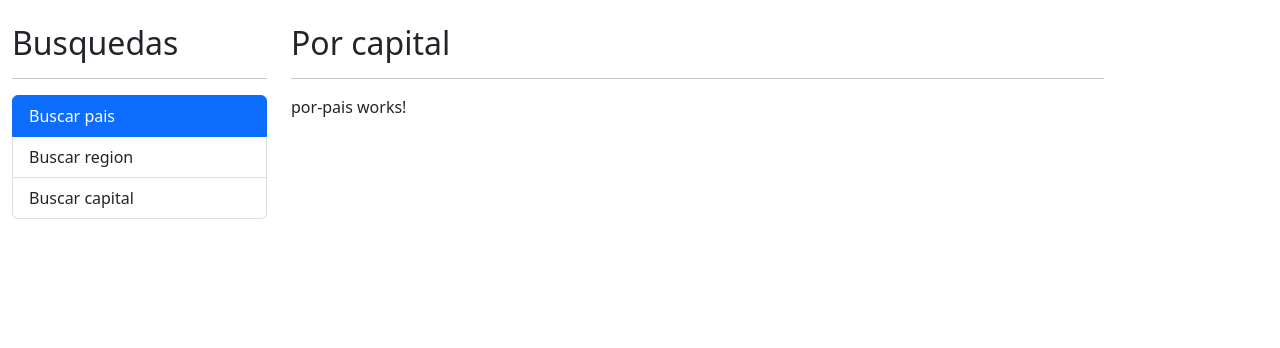
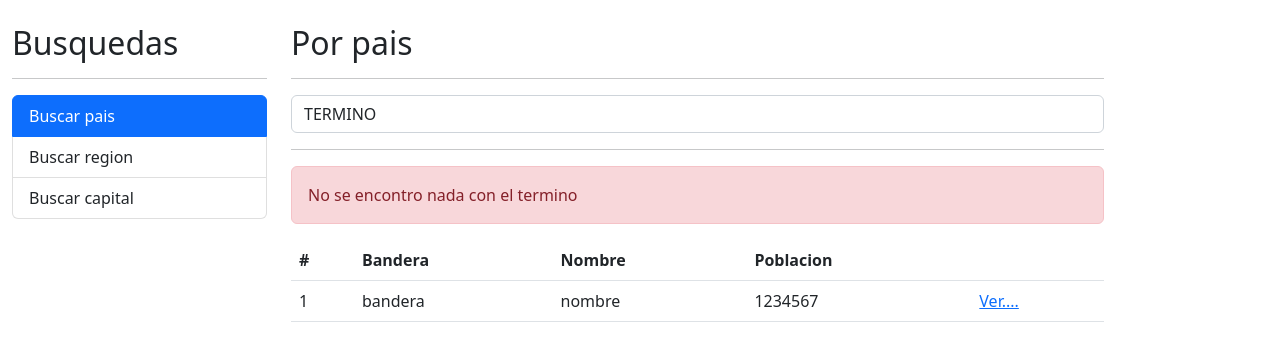
Before and after one commit to avexyk/angular, an Angular app in the folder s08-spa/: page / in a window 1280 px wide. Shown: the top 348 px of the page. Built offline with nearby package versions, Linux system fonts and the light colour scheme.

Commit message:
add: routerLink, sidebar, servicio de busqueda con api

```diff
--- a/s08-spa/src/app/app.component.html
+++ b/s08-spa/src/app/app.component.html
@@ -2,18 +2,10 @@
 <div class="row container mt-4">
 
     <div class="col-3">
-        <h2>Busquedas</h2>
-        <hr>
-        <ul class="list-group">
-            <li class="list-group-item active">Buscar pais</li>
-            <li class="list-group-item">Buscar region</li>
-            <li class="list-group-item">Buscar capital</li>
-        </ul>
+        <app-sidebar></app-sidebar>
     </div>
 
     <div class="col">
-        <h2>Por capital</h2>
-        <hr>
         <!-- renderiza componente en el segmento -->
         <router-outlet></router-outlet>
     </div>
--- a/s08-spa/src/app/app.module.ts
+++ b/s08-spa/src/app/app.module.ts
@@ -5,6 +5,7 @@ import { AppComponent } from './app.component';
 import { PaisModule } from './pais/pais.module';
 import { SharedModule } from './shared/shared.module';
 import { AppRoutingModule } from './app-routing.module';
+import { HttpClientModule } from '@angular/common/http';
 
 @NgModule({
   declarations: [
@@ -13,6 +14,7 @@ import { AppRoutingModule } from './app-routing.module';
   imports: [
     BrowserModule,
     AppRoutingModule,
+    HttpClientModule,
     PaisModule,
     SharedModule,
   ],
--- a/s08-spa/src/app/pais/pages/por-pais/por-pais.component.html
+++ b/s08-spa/src/app/pais/pages/por-pais/por-pais.component.html
@@ -1 +1,47 @@
-<p>por-pais works!</p>
+<h2>Por pais</h2>
+<hr>
+
+<div class="row">
+    <div class="col">
+        <form (ngSubmit)="buscar()" autocomplete="off">
+            <input type="text"
+                    name="termino"
+                    class="form-control"
+                    [(ngModel)]="termino"
+                    placeholder="Buscar pais...">
+        </form>
+    </div>
+</div>
+
+<hr>
+
+<div class="alert alert-danger">
+    No se encontro nada con el termino
+</div>
+
+<div class="row">
+    <div class="col">
+        <table class="table table-hover">
+            <thead>
+                <tr>
+                    <th>#</th>
+                    <th>Bandera</th>
+                    <th>Nombre</th>
+                    <th>Poblacion</th>
+                    <th></th>
+                </tr>
+            </thead>
+            <tbody>
+                <tr>
+                    <td>1</td>
+                    <td>bandera</td>
+                    <td>nombre</td>
+                    <td>1234567</td>
+                    <td>
+                        <a href="/pais/mex">Ver....</a>
+                    </td>
+                </tr>
+            </tbody>
+        </table>
+    </div>
+</div>
--- a/s08-spa/src/app/pais/pages/por-pais/por-pais.component.ts
+++ b/s08-spa/src/app/pais/pages/por-pais/por-pais.component.ts
@@ -1,4 +1,5 @@
 import { Component, OnInit } from '@angular/core';
+import { PaisService } from '../../services/pais.service';
 
 @Component({
   selector: 'app-por-pais',
@@ -8,9 +9,22 @@ import { Component, OnInit } from '@angular/core';
 })
 export class PorPaisComponent implements OnInit {
 
-  constructor() { }
+  termino: string = "TERMINO";
+
+  constructor(
+    private paisService: PaisService,
+  ) { }
 
   ngOnInit(): void {
   }
 
+  buscar(): void {
+    console.log( this.termino );
+
+    this.paisService.buscarPais( this.termino )
+        .subscribe( resp => {
+          console.log( resp );
+        });
+  }
+
 }
--- a/s08-spa/src/app/pais/pais.module.ts
+++ b/s08-spa/src/app/pais/pais.module.ts
@@ -1,5 +1,7 @@
 import { NgModule } from '@angular/core';
 import { CommonModule } from '@angular/common';
+import { FormsModule } from '@angular/forms';
+
 import { PorCapitalComponent } from './pages/por-capital/por-capital.component';
 import { PorPaisComponent } from './pages/por-pais/por-pais.component';
 import { PorRegionComponent } from './pages/por-region/por-region.component';
@@ -21,7 +23,8 @@ import { VerPaisComponent } from './pages/ver-pais/ver-pais.component';
     VerPaisComponent
   ],
   imports: [
-    CommonModule
+    CommonModule,
+    FormsModule
   ]
 })
 export class PaisModule { }
--- /dev/null
+++ b/s08-spa/src/app/pais/services/pais.service.ts
@@ -0,0 +1,21 @@
+import { Injectable } from '@angular/core';
+import { environment } from 'src/environments/environment';
+import { HttpClient } from '@angular/common/http';
+import { Observable } from 'rxjs';
+
+@Injectable({
+  providedIn: 'root'
+})
+export class PaisService {
+
+  private ENDPOINT_NAME: string = environment.ENDPOINTS.NAME;
+
+  constructor(
+    private http: HttpClient
+  ) { }
+
+  buscarPais( termino:string ): Observable<any> {
+    return this.http.get( `${this.ENDPOINT_NAME}/${ termino }`);
+  }
+
+}
--- a/s08-spa/src/app/shared/shared.module.ts
+++ b/s08-spa/src/app/shared/shared.module.ts
@@ -1,7 +1,8 @@
 import { NgModule } from '@angular/core';
 import { CommonModule } from '@angular/common';
+import { RouterModule } from '@angular/router';
+
 import { SidebarComponent } from './sidebar/sidebar.component';
-
 
 
 @NgModule({
@@ -12,7 +13,8 @@ import { SidebarComponent } from './sidebar/sidebar.component';
     SidebarComponent
   ],
   imports: [
-    CommonModule
+    CommonModule,
+    RouterModule
   ]
 })
 export class SharedModule { }
--- a/s08-spa/src/app/shared/sidebar/sidebar.component.html
+++ b/s08-spa/src/app/shared/sidebar/sidebar.component.html
@@ -1 +1,14 @@
-<p>sidebar works!</p>
+<h2>Busquedas</h2>
+<hr>
+<ul class="list-group">
+    <li routerLink=""
+        routerLinkActive="active"
+        [routerLinkActiveOptions]="{ exact: true }"
+        class="list-group-item">Buscar pais</li>
+    <li routerLink="region"
+        routerLinkActive="active"
+        class="list-group-item">Buscar region</li>
+    <li routerLink="capital"
+        routerLinkActive="active"
+        class="list-group-item">Buscar capital</li>
+</ul>
--- a/s08-spa/src/app/shared/sidebar/sidebar.component.ts
+++ b/s08-spa/src/app/shared/sidebar/sidebar.component.ts
@@ -4,6 +4,11 @@ import { Component, OnInit } from '@angular/core';
   selector: 'app-sidebar',
   templateUrl: './sidebar.component.html',
   styles: [
+    `
+      li {
+        cursor: pointer
+      }
+    `
   ]
 })
 export class SidebarComponent implements OnInit {
--- a/s08-spa/src/environments/environment.ts
+++ b/s08-spa/src/environments/environment.ts
@@ -2,8 +2,16 @@
 // `ng build` replaces `environment.ts` with `environment.prod.ts`.
 // The list of file replacements can be found in `angular.json`.
 
+const BASE_API = 'https://restcountries.com/v3.1';
+
 export const environment = {
-  production: false
+  production: false,
+  ENDPOINTS: {
+    NAME: BASE_API + '/name',
+  },
+  KEYS: {
+
+  }
 };
 
 /*
```
